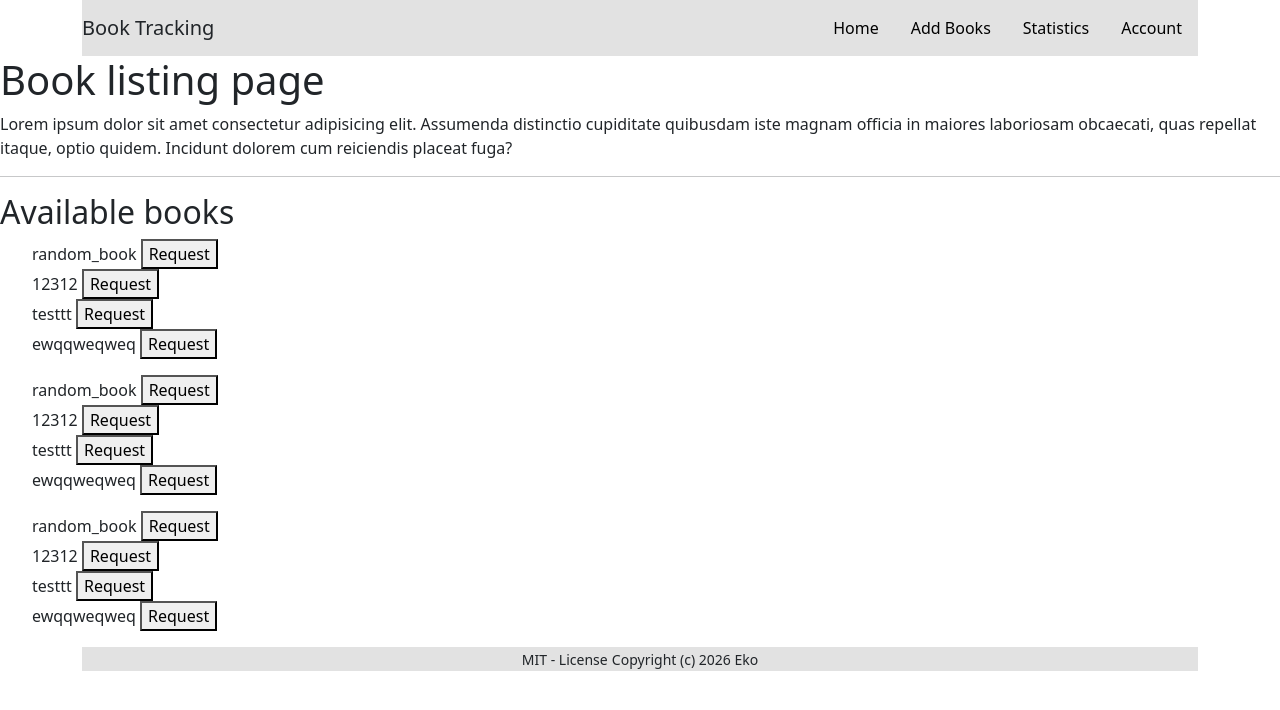
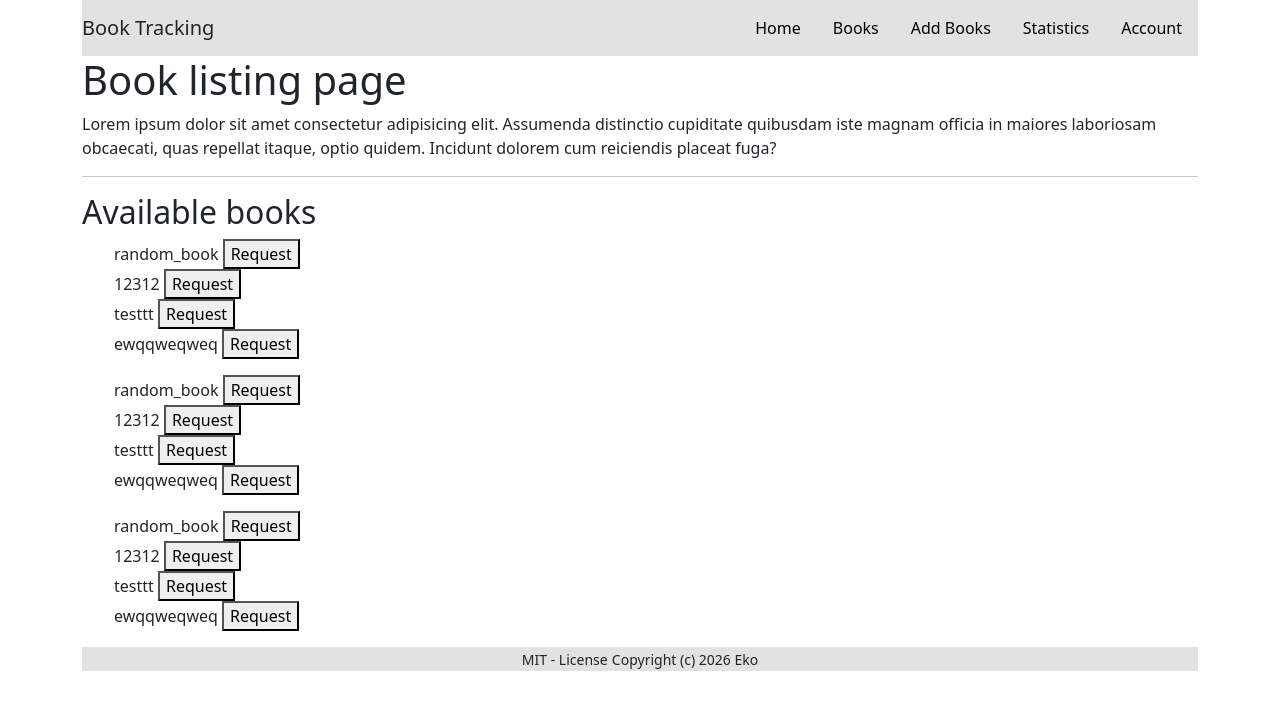
Before and after one commit to zekaekop/Book-Tracking, a PHP site: page /books.php in a window 1280 px wide. Shown: the top 710 px of the page. Run offline with PHP 8.4, Linux system fonts and the light colour scheme; the visitor is signed in with stand-in values (Sample User, id 1); data comes from the database, SQL or seed files in the repository.

Commit message:
adds books.php page to header and also adds container div to fit the screen

```diff
--- a/public/books.php
+++ b/public/books.php
@@ -33,6 +33,7 @@ Difference between home and books is, home will be simplistic only showing a cer
 And books.php will allow a more advanced way of using the site with searches filters statistics etc.
 -->
 
+<div class="container">
     <h1>Book listing page</h1>
     <p>Lorem ipsum dolor sit amet consectetur adipisicing elit. Assumenda distinctio cupiditate quibusdam iste magnam officia in maiores laboriosam obcaecati, quas repellat itaque, optio quidem. Incidunt dolorem cum reiciendis placeat fuga?</p>
 
@@ -67,5 +68,6 @@ And books.php will allow a more advanced way of using the site with searches fil
             ?>
         </ul>
     </form>
+</div>
 
 <?php require_once __DIR__ . '/../src/template/base_bottom.php'; ?>
--- a/src/template/header.php
+++ b/src/template/header.php
@@ -4,6 +4,7 @@
             <h5 class="mt-2">Book Tracking</h5>
             <ul class="nav ms-auto" style="list-style-type: none;">
                 <li class="nav-item"><a class="nav-link text-black" href="home.php">Home</a></li>
+                <li class="nav-item"><a class="nav-link text-black" href="books.php">Books</a></li>
                 <li class="nav-item"><a class="nav-link text-black" href="add_books.php">Add Books</a></li>
                 <li class="nav-item"><a class="nav-link text-black" href="statistics.php">Statistics</a></li>
                 <li class="nav-item"><a class="nav-link text-black" href="account.php">Account</a></li>
```
Lines whose indentation alone changed are shown as unchanged.
